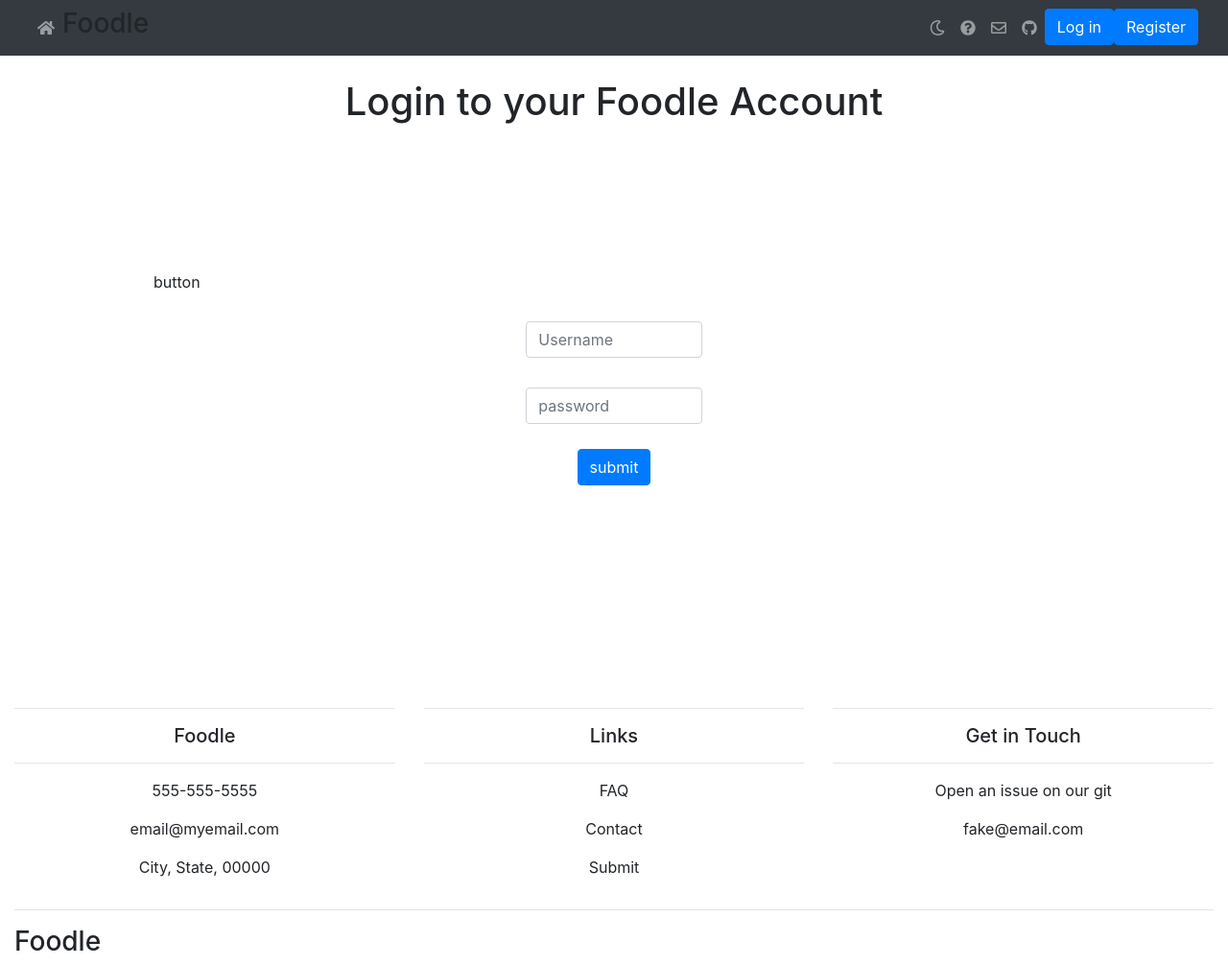
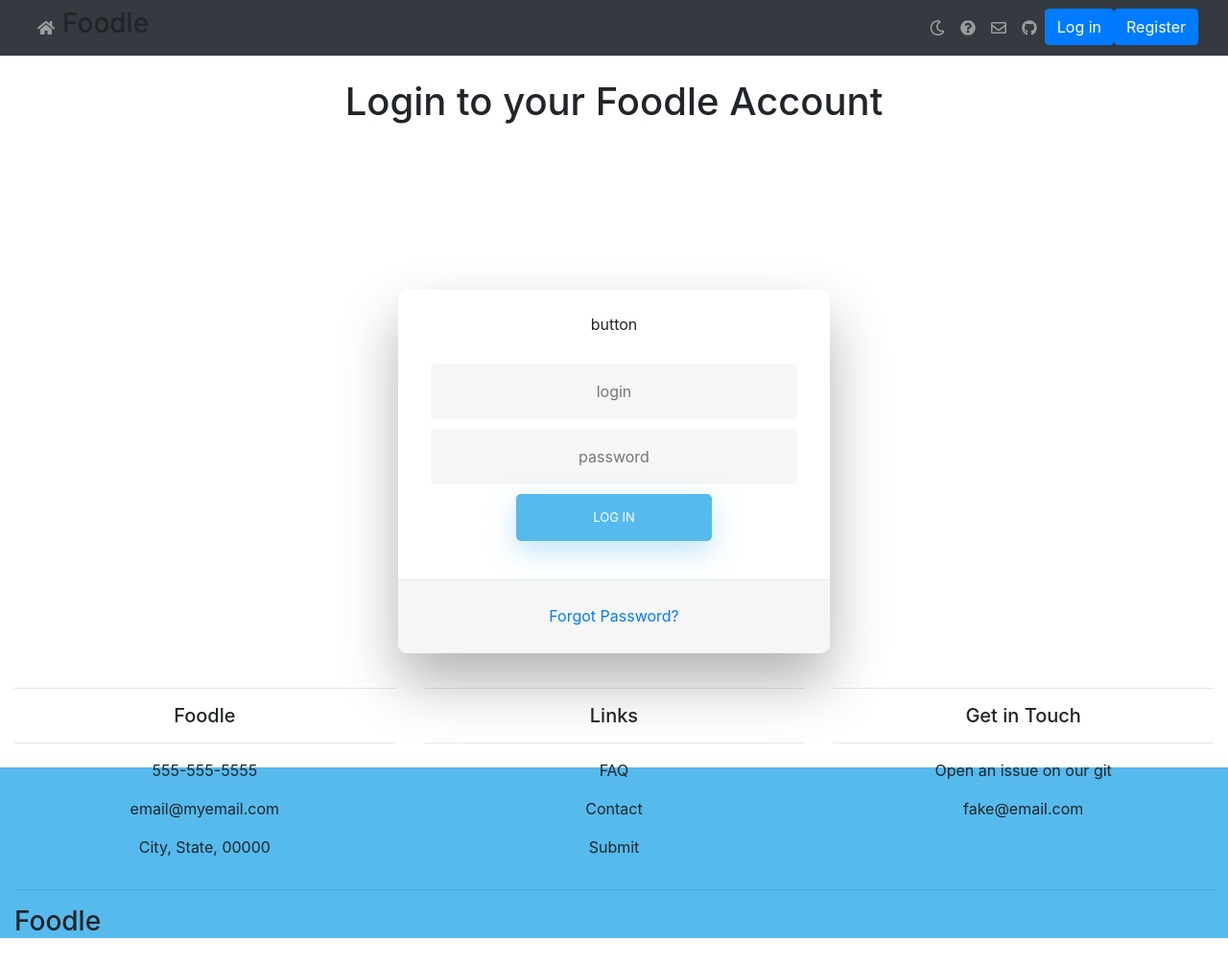
Before and after one commit to glasgowm148/Foodle, a Django app: page /login/ in a window 1280 px wide. Shown: the whole page at 96% size. After the commit the page ends 978 px from the top, so only its background shows below. Run offline with Django 3.2, Linux system fonts and the light colour scheme; some libraries are stand-ins or nearby versions.

Commit message:
CSS for login

```diff
--- /dev/null
+++ b/foodle/static/css/input.css
@@ -0,0 +1,267 @@
+
+/* BASIC */
+
+html {
+    background-color: #56baed;
+  }
+
+  body {
+    font-family: "Poppins", sans-serif;
+    height: 100vh;
+  }
+
+  a {
+    color: #92badd;
+    display:inline-block;
+    text-decoration: none;
+    font-weight: 400;
+  }
+
+  h2 {
+    text-align: center;
+    font-size: 16px;
+    font-weight: 600;
+    text-transform: uppercase;
+    display:inline-block;
+    margin: 40px 8px 10px 8px;
+    color: #cccccc;
+  }
+
+
+
+  /* STRUCTURE */
+  .center {
+    align-items: center;
+    display: flex;
+    flex-direction: column;
+    justify-content: center;
+  }
+  .wrapper {
+    display: flex;
+    align-items: center;
+    flex-direction: column;
+    justify-content: center;
+    width: 100%;
+    min-height: 100%;
+    padding: 20px;
+  }
+
+  #formContent {
+    -webkit-border-radius: 10px 10px 10px 10px;
+    border-radius: 10px 10px 10px 10px;
+    background: #fff;
+    padding: 30px;
+    width: 90%;
+    max-width: 450px;
+    position: relative;
+    padding: 0px;
+    -webkit-box-shadow: 0 30px 60px 0 rgba(0,0,0,0.3);
+    box-shadow: 0 30px 60px 0 rgba(0,0,0,0.3);
+    text-align: center;
+  }
+
+  #formFooter {
+    background-color: #f6f6f6;
+    border-top: 1px solid #dce8f1;
+    padding: 25px;
+    text-align: center;
+    -webkit-border-radius: 0 0 10px 10px;
+    border-radius: 0 0 10px 10px;
+  }
+
+
+
+  /* TABS */
+
+  h2.inactive {
+    color: #cccccc;
+  }
+
+  h2.active {
+    color: #0d0d0d;
+    border-bottom: 2px solid #5fbae9;
+  }
+
+
+
+  /* FORM TYPOGRAPHY*/
+
+  input[type=button], input[type=submit], input[type=reset]  {
+    background-color: #56baed;
+    border: none;
+    color: white;
+    padding: 15px 80px;
+    text-align: center;
+    text-decoration: none;
+    display: inline-block;
+    text-transform: uppercase;
+    font-size: 13px;
+    -webkit-box-shadow: 0 10px 30px 0 rgba(95,186,233,0.4);
+    box-shadow: 0 10px 30px 0 rgba(95,186,233,0.4);
+    -webkit-border-radius: 5px 5px 5px 5px;
+    border-radius: 5px 5px 5px 5px;
+    margin: 5px 20px 40px 20px;
+    -webkit-transition: all 0.3s ease-in-out;
+    -moz-transition: all 0.3s ease-in-out;
+    -ms-transition: all 0.3s ease-in-out;
+    -o-transition: all 0.3s ease-in-out;
+    transition: all 0.3s ease-in-out;
+  }
+
+  input[type=button]:hover, input[type=submit]:hover, input[type=reset]:hover  {
+    background-color: #39ace7;
+  }
+
+  input[type=button]:active, input[type=submit]:active, input[type=reset]:active  {
+    -moz-transform: scale(0.95);
+    -webkit-transform: scale(0.95);
+    -o-transform: scale(0.95);
+    -ms-transform: scale(0.95);
+    transform: scale(0.95);
+  }
+
+  input[type=text] {
+    background-color: #f6f6f6;
+    border: none;
+    color: #0d0d0d;
+    padding: 15px 32px;
+    text-align: center;
+    text-decoration: none;
+    display: inline-block;
+    font-size: 16px;
+    margin: 5px;
+    width: 85%;
+    border: 2px solid #f6f6f6;
+    -webkit-transition: all 0.5s ease-in-out;
+    -moz-transition: all 0.5s ease-in-out;
+    -ms-transition: all 0.5s ease-in-out;
+    -o-transition: all 0.5s ease-in-out;
+    transition: all 0.5s ease-in-out;
+    -webkit-border-radius: 5px 5px 5px 5px;
+    border-radius: 5px 5px 5px 5px;
+  }
+
+  input[type=text]:focus {
+    background-color: #fff;
+    border-bottom: 2px solid #5fbae9;
+  }
+
+  input[type=text]:placeholder {
+    color: #cccccc;
+  }
+
+
+
+  /* ANIMATIONS */
+
+  /* Simple CSS3 Fade-in-down Animation */
+  .fadeInDown {
+    -webkit-animation-name: fadeInDown;
+    animation-name: fadeInDown;
+    -webkit-animation-duration: 1s;
+    animation-duration: 1s;
+    -webkit-animation-fill-mode: both;
+    animation-fill-mode: both;
+  }
+
+  @-webkit-keyframes fadeInDown {
+    0% {
+      opacity: 0;
+      -webkit-transform: translate3d(0, -100%, 0);
+      transform: translate3d(0, -100%, 0);
+    }
+    100% {
+      opacity: 1;
+      -webkit-transform: none;
+      transform: none;
+    }
+  }
+
+  @keyframes fadeInDown {
+    0% {
+      opacity: 0;
+      -webkit-transform: translate3d(0, -100%, 0);
+      transform: translate3d(0, -100%, 0);
+    }
+    100% {
+      opacity: 1;
+      -webkit-transform: none;
+      transform: none;
+    }
+  }
+
+  /* Simple CSS3 Fade-in Animation */
+  @-webkit-keyframes fadeIn { from { opacity:0; } to { opacity:1; } }
+  @-moz-keyframes fadeIn { from { opacity:0; } to { opacity:1; } }
+  @keyframes fadeIn { from { opacity:0; } to { opacity:1; } }
+
+  .fadeIn {
+    opacity:0;
+    -webkit-animation:fadeIn ease-in 1;
+    -moz-animation:fadeIn ease-in 1;
+    animation:fadeIn ease-in 1;
+
+    -webkit-animation-fill-mode:forwards;
+    -moz-animation-fill-mode:forwards;
+    animation-fill-mode:forwards;
+
+    -webkit-animation-duration:1s;
+    -moz-animation-duration:1s;
+    animation-duration:1s;
+  }
+
+  .fadeIn.first {
+    -webkit-animation-delay: 0.4s;
+    -moz-animation-delay: 0.4s;
+    animation-delay: 0.4s;
+  }
+
+  .fadeIn.second {
+    -webkit-animation-delay: 0.6s;
+    -moz-animation-delay: 0.6s;
+    animation-delay: 0.6s;
+  }
+
+  .fadeIn.third {
+    -webkit-animation-delay: 0.8s;
+    -moz-animation-delay: 0.8s;
+    animation-delay: 0.8s;
+  }
+
+  .fadeIn.fourth {
+    -webkit-animation-delay: 1s;
+    -moz-animation-delay: 1s;
+    animation-delay: 1s;
+  }
+
+  /* Simple CSS3 Fade-in Animation */
+  .underlineHover:after {
+    display: block;
+    left: 0;
+    bottom: -10px;
+    width: 0;
+    height: 2px;
+    background-color: #56baed;
+    content: "";
+    transition: width 0.2s;
+  }
+
+  .underlineHover:hover {
+    color: #0d0d0d;
+  }
+
+  .underlineHover:hover:after{
+    width: 100%;
+  }
+
+
+
+  /* OTHERS */
+
+  *:focus {
+      outline: none;
+  }
+
+  #icon {
+    width:60%;
+  }
--- a/foodle/templates/base.html
+++ b/foodle/templates/base.html
@@ -4,6 +4,9 @@
 <html lang="en">
 
 <head>
+
+	{% block head %}{% endblock %}
+
 	<meta charset="utf-8">
 	<title>
 		{% block title_block %}Home{% endblock %} | Foodle
@@ -16,7 +19,7 @@
 
 
 	<!-- Bootstrap 4 Stylesheet -->
-	<link rel="stylesheet" href="https://maxcdn.bootstrapcdn.com/bootstrap/4.0.0/css/bootstrap.min.css">
+	<link rel="stylesheet" href="https://maxcdn.bootstrapcdn.com/bootstrap/4.0.0/css/bootstrap.min.css" id="bootstrap-css">
 
 	<!-- Latest version of jQuery -->
 	<script src="https://ajax.googleapis.com/ajax/libs/jquery/3.3.1/jquery.min.js"></script>
@@ -35,6 +38,7 @@
 	<link rel="mask-icon" href="/static/front-end/fav/safari-pinned-tab.svg" color="#5bbad5">
 	<meta name="msapplication-TileColor" content="#662ec2">
 	<meta name="theme-color" content="#ffffff">
+
 </head>
 
 <body>
@@ -69,13 +73,6 @@
 					</li>
 						<a class="nav-link" href="https://github.com/glasgowm148/foodle_dev"><i class="fab fa-github"></i></a>
 					</li>
-
-
-
-
-
-
-
 
 					{% if user.is_authenticated %}
 					<li class="nav-item">
--- a/foodle/templates/login.html
+++ b/foodle/templates/login.html
@@ -1,5 +1,9 @@
 {% extends 'base.html' %}
 {% load staticfiles %}
+
+{% block head %}
+<link rel="stylesheet" href="/static/css/input.css">
+{% endblock %}
 
 {% block content %}
 <div s>
@@ -15,7 +19,16 @@
     <br />
     <br />
 
-    <div class="g-signin2" data-onsuccess="onSignIn" -theme="light" data-width="" data-height="40"data-longtitle="true"  style="width: 75%;margin: 0 auto;">button</div>
+
+
+    <div class="wrapper fadeInDown">
+      <div id="formContent">
+        <!-- Tabs Titles -->
+
+        <!-- Icon -->
+        <div class="fadeIn first"></div>
+        <br />
+        <div class="g-signin2 center" data-onsuccess="onSignIn" -theme="light" data-width="" data-height="40"data-longtitle="true">button</div>
         <br />
 
         <script>
@@ -35,36 +48,21 @@
             }
           </script>
 
-
+        <!-- Login Form -->
         <form id="login_form" method="post" action="{% url 'login' %}">
           {% csrf_token %}
-        <div style="width: 50%; margin: 0 auto;"class="col-sm-2 col-form-label col-form-label-sm">
-        <input class="form-control" type="text" name="username" placeholder="Username"/>
-        <br />
-       </div>
-       <div style="width: 50%; margin: 0 auto;"class="col-sm-2 col-form-label col-form-label-sm">
-        <input class="form-control" name="password" value=""  placeholder="password"/>
-        <br />
-      </div>
-      <div style="text-align: center">
-        <input class="btn btn-primary" type="submit" value="submit" />
-      </div>
+          <input type="text" id="login" class="fadeIn second" name="login" placeholder="login">
+          <input type="text" id="password" class="fadeIn third" name="login" placeholder="password">
+          <input type="submit" class="fadeIn fourth" value="Log In">
         </form>
 
-    <br />
-    <br />
-    <br />
-    <br />
-    <br />
-    <br />
-    <br />
-    <br />
-    <br />
+        <!-- Remind Passowrd -->
+        <div id="formFooter">
+          <a class="underlineHover" href="#">Forgot Password?</a>
+        </div>
+
+      </div>
+    </div>
 
 
 {% endblock %}
-
-
-{% block body_block %}
-
-{% endblock %}
```
Also changed, not shown: foodle/templates/register.html (+9 -1 lines). Lines whose indentation alone changed are shown as unchanged.
